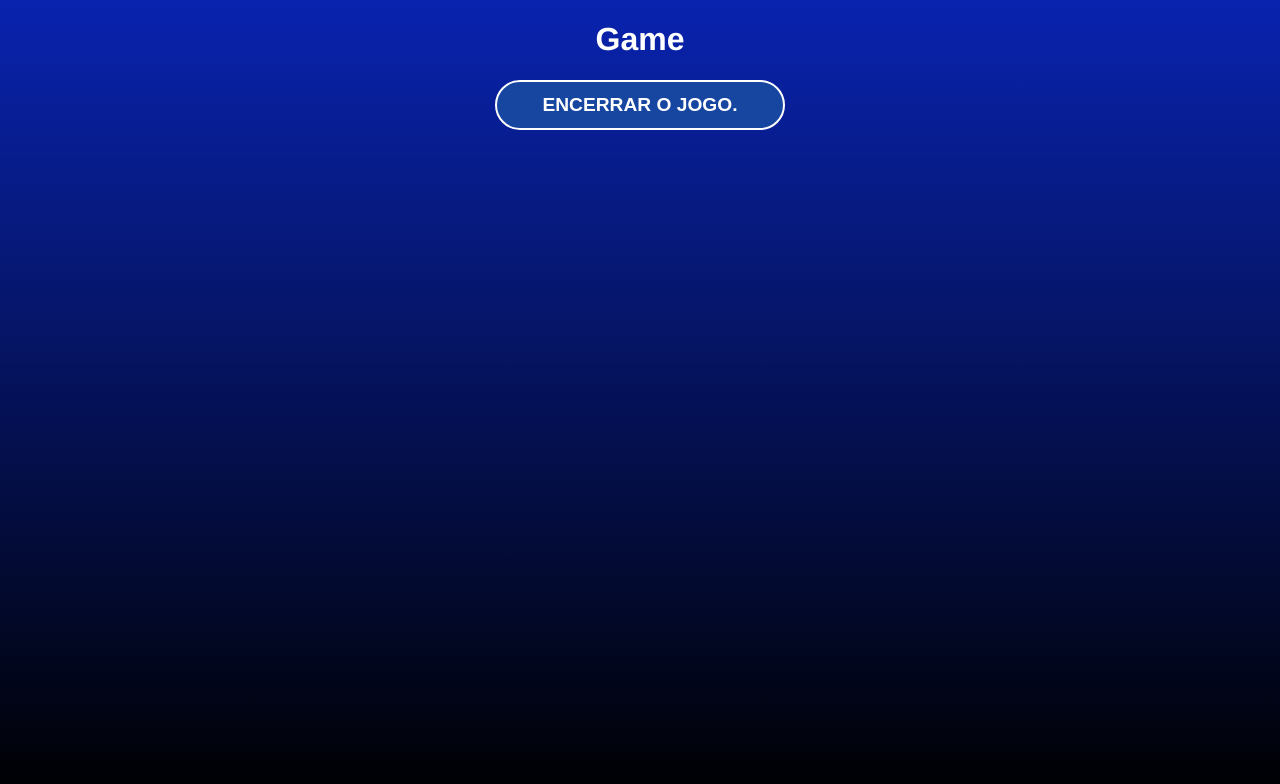
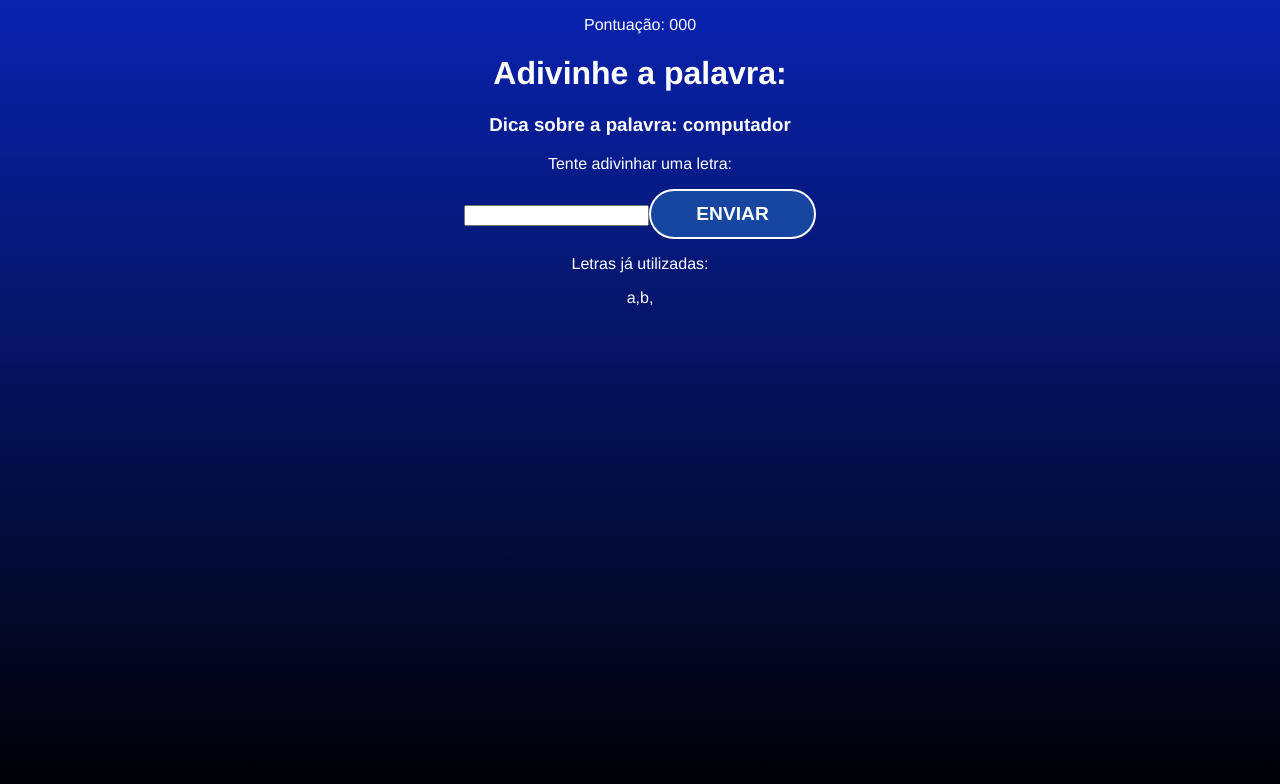
Before and after one commit to Orozimbo1/Secret_Word, a React (Vite) app in the folder secret-word-app/: page / in a window 1280 px wide. Both pictures are taken after a click on the button "COMEÇAR O JOGO.". Shown: the top 784 px of the page. Built offline with nearby package versions, Linux system fonts and the light colour scheme.

Commit message:
Estruturando o componente do jogo

```diff
--- a/secret-word-app/src/App.jsx
+++ b/secret-word-app/src/App.jsx
@@ -65,7 +65,7 @@ function App() {
   return (
     <div className="App">
       {gameStage === 'start' && <StartScreen startGame={startGame} />}
-      {gameStage === 'game' && <Game verifyLetter={verifyLetter} />}
+      {gameStage === 'game' && <Game verifyLetter={verifyLetter} pickedCategory={pickedCategory} />}
       {gameStage === 'end' && <GameOver retry={retry} />}
     </div>
   )
--- a/secret-word-app/src/components/Game.jsx
+++ b/secret-word-app/src/components/Game.jsx
@@ -1,10 +1,31 @@
 import './Game.css'
 
-const Game = ({ verifyLetter }) => {
+const Game = ({ verifyLetter, pickedCategory }) => {
   return (
-    <div>
-      <h1>Game</h1>
-      <button onClick={verifyLetter}>Encerrar o jogo.</button>
+    <div className="game">
+      <p className="point">
+        <span>Pontuação: 000</span>
+      </p>
+      <h1>Adivinhe a palavra:</h1>
+      <h3 className='tip'>
+        Dica sobre a palavra: <span>{pickedCategory}</span>
+      </h3>
+      <div className="wordContainer">
+        <span className="letter"></span>
+        <span className="blankSquare"></span>
+      </div>
+      <div className="letterContainer">
+        <p>Tente adivinhar uma letra:</p>
+        <form>
+          <input type="text" name='letter' maxLength='1' required />
+          <button>Enviar</button>
+        </form>
+      </div>
+      <div className="wrongLettersContainers">
+        <p>Letras já utilizadas:</p>
+        <span>a,</span>
+        <span>b,</span>
+      </div>
     </div>
   )
 }
```
